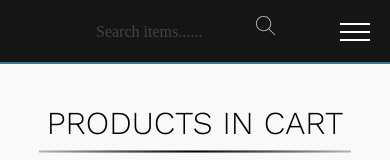
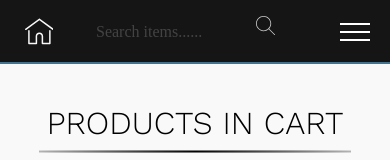
Before and after one commit to Brnjak6/eMerch, a React (Create React App) app: page /cart in a window 390 px wide. Shown: the top 160 px of the page. Built offline with nearby package versions, Linux system fonts and the light colour scheme; no server answers.

Commit message:
home button added /mobile

```diff
--- a/src/components/HeroSection/Products.js
+++ b/src/components/HeroSection/Products.js
@@ -188,13 +188,13 @@ const Title = styled.h1`
   }
 `;
 
-const Img = styled(ReactImageAppear)`
+const Img = styled.img`
   width: 100%;
   height: 100%;
   object-fit: cover;
 
   @media only screen and (max-width: 1200px) {
-    position: absolute;
+    height: 85%;
   }
 `;
 
--- a/src/components/HeroSection/Recommended.js
+++ b/src/components/HeroSection/Recommended.js
@@ -105,12 +105,7 @@ function Recommended() {
     >
       <Fade {...properties}>
         <EachSlide>
-          <Img
-            src={contents1?.results[0].Images[0].url_fullxfull}
-            alt="img"
-            animation="blurIn"
-            animationDuration=".5s"
-          />
+          <Img src={contents1?.results[0].Images[0].url_fullxfull} alt="img" />
           <Overlay />
           <InfoContainer>
             <Description>Bedding items</Description>
@@ -121,12 +116,7 @@ function Recommended() {
           </InfoContainer>
         </EachSlide>
         <EachSlide>
-          <Img
-            src={contents2?.results[0].Images[0].url_fullxfull}
-            alt="img"
-            animation="blurIn"
-            animationDuration=".5s"
-          />
+          <Img src={contents2?.results[0].Images[0].url_fullxfull} alt="img" />
           <Overlay />
           <InfoContainer>
             <Description>Modern Art</Description>
@@ -137,12 +127,7 @@ function Recommended() {
           </InfoContainer>
         </EachSlide>
         <EachSlide>
-          <Img
-            src={contents3?.results[0].Images[0].url_fullxfull}
-            alt="img"
-            animation="blurIn"
-            animationDuration=".5s"
-          />
+          <Img src={contents3?.results[0].Images[0].url_fullxfull} alt="img" />
           <Overlay />
           <InfoContainer>
             <Description>Outdoor</Description>
@@ -166,10 +151,14 @@ const EachSlide = styled.div`
   justify-content: center;
 `;
 
-const Img = styled(ReactImageAppear)`
+const Img = styled.img`
   width: 100vw;
   height: 100vh;
   object-fit: contain;
+
+  @media only screen and (max-width: 590px) {
+    object-fit: cover;
+  }
 `;
 
 const InfoContainer = styled.div`
--- a/src/global/Animations.js
+++ b/src/global/Animations.js
@@ -26,7 +26,7 @@ export const slideAnimation = {
 export const slideToLeft = {
   hidden: {
     opacity: 0,
-    x: 300,
+    x: 200,
   },
   show: {
     opacity: 1,
@@ -39,7 +39,7 @@ export const slideToLeft = {
 export const slideToRight = {
   hidden: {
     opacity: 0,
-    x: -300,
+    x: -200,
   },
   show: {
     opacity: 1,
--- a/src/global/Navigation.js
+++ b/src/global/Navigation.js
@@ -4,6 +4,7 @@ import { Link } from "react-router-dom";
 import styled from "styled-components";
 import { ReactComponent as Search } from "../img/search.svg";
 import { ReactComponent as Cart } from "../img/shopping-cart.svg";
+import { ReactComponent as Home } from "../img/home.svg";
 import { InputDataContext } from "../components/InputDataContext";
 import { OffsetContext } from "../components/OffsetContext";
 import { InputContext } from "../components/InputContext";
@@ -116,6 +117,9 @@ function Navigation() {
       <Container
         style={fixedNav ? { position: "fixed", opacity: 0.8, top: 0 } : null}
       >
+        <HomeBox to="/" onClick={returnToMain}>
+          <HomeSvg />
+        </HomeBox>
         <SearchBox onSubmit={submitHandler}>
           <SearchBtn onClick={submitHandler} />
           <Input
@@ -241,6 +245,27 @@ const CartIcon = styled(Cart)`
   width: 1.6rem;
   cursor: pointer;
   float: right;
+`;
+
+const HomeSvg = styled(Home)`
+  fill: ${(props) => props.theme.colors.secondary};
+  height: 1.8rem;
+  width: 1.8rem;
+  cursor: pointer;
+  float: right;
+  @media only screen and (min-width: 900px) {
+    display: none;
+  }
+`;
+
+const HomeBox = styled(Link)`
+  height: 100%;
+  width: 20%;
+  display: flex;
+  align-items: center;
+  justify-content: center;
+  position: absolute;
+  left: 0%;
 `;
 
 const ToCart = styled(Link)`
```
Also changed, not shown: src/img/home.svg (added).
